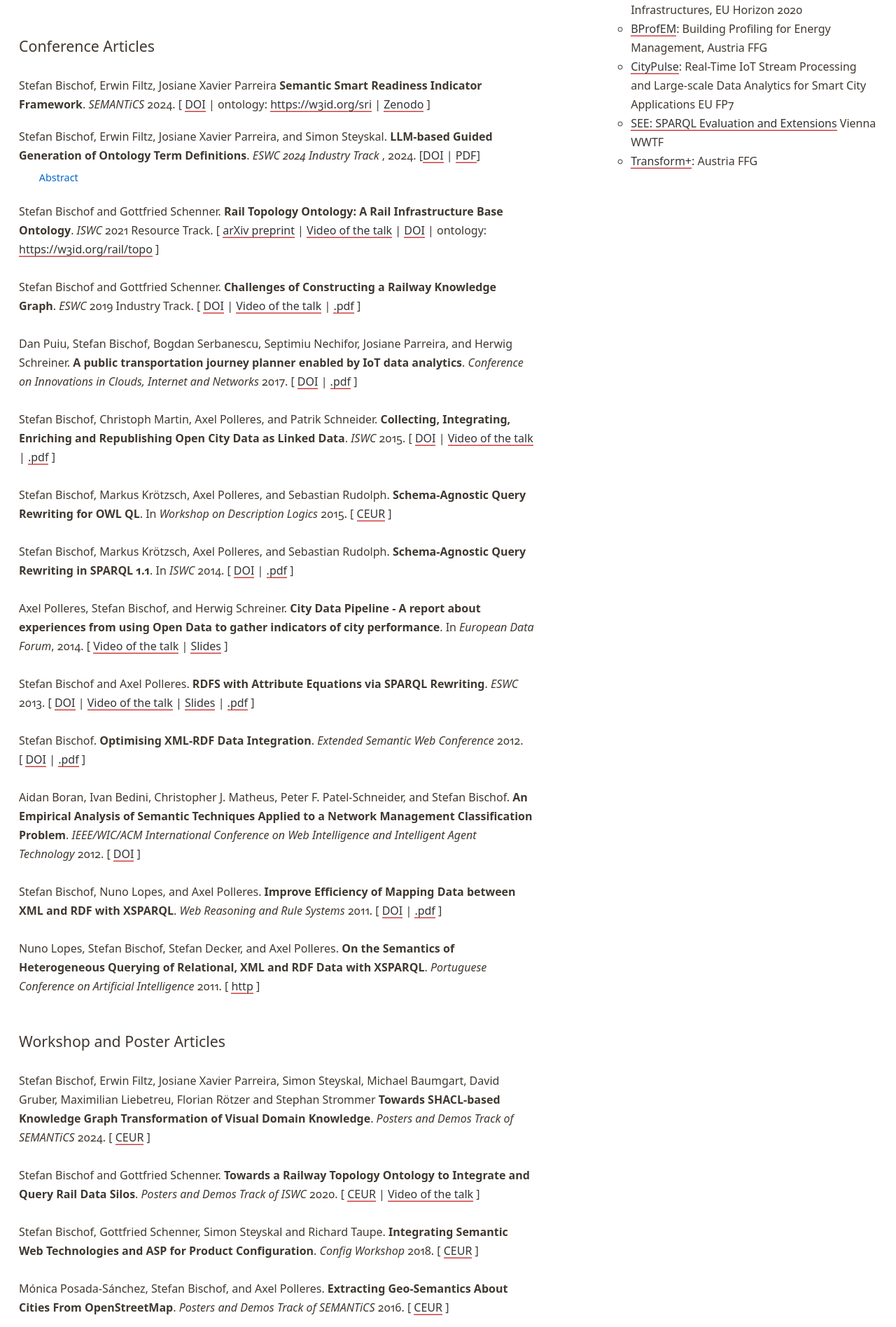
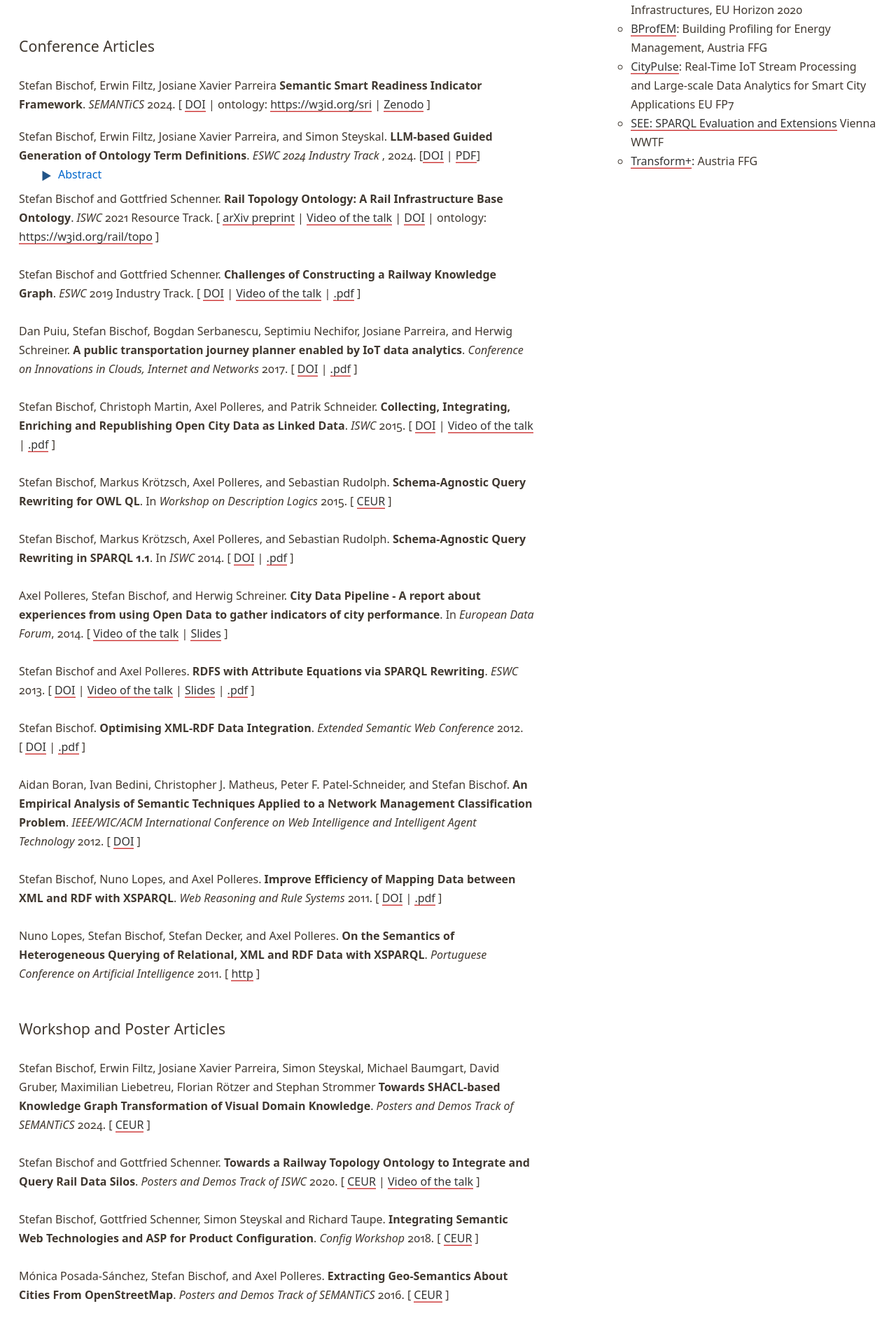
Before and after one commit to stefanbischof/stefanbischof.github.io, a Jekyll site: the page built from index.html, in a window 1280 px wide. Shown: the part 898-2794 px from the top of the page at 70% size. Built offline with Jekyll 4.4.1, drawn with Linux system fonts in a browser that asks for light colours.

Commit message:
style: summary

```diff
--- a/css/style.scss
+++ b/css/style.scss
@@ -287,22 +287,38 @@ textarea{
   }
 }
 
-.abstract-details {
+summary {
   margin-left: 2em;
-  margin-top: 0.25em;
-  margin-bottom: 1em;
-  font-size: 0.9em;
+  transition: background 0.2s;
+  list-style: none; /* Remove default triangle for custom marker */
+  position: relative;
+  padding-left: 1.5em;
 }
 
-.abstract-details summary {
+summary {
   color: #0066cc;
   cursor: pointer;
   font-weight: normal;
 }
 
-.abstract-details summary:hover {
+summary:hover {
   color: #004499;
   text-decoration: underline;
+}
+
+summary::before {
+  content: "▶";
+    position: absolute;
+    left: 0;
+    top: 0.15em;
+    font-size: 1em;
+    color: #225588;
+    transition: transform 0.2s;
+}
+
+details[open] summary::before {
+  content: "▼";
+  transform: rotate(0deg);
 }
 
 .abstract-content {
@@ -310,5 +326,6 @@ textarea{
   padding-left: 0.5em;
   border-left: 2px solid #eee;
   color: #444;
+  font-size: 0.9rem;
   //line-height: 1.4;
 }
```
